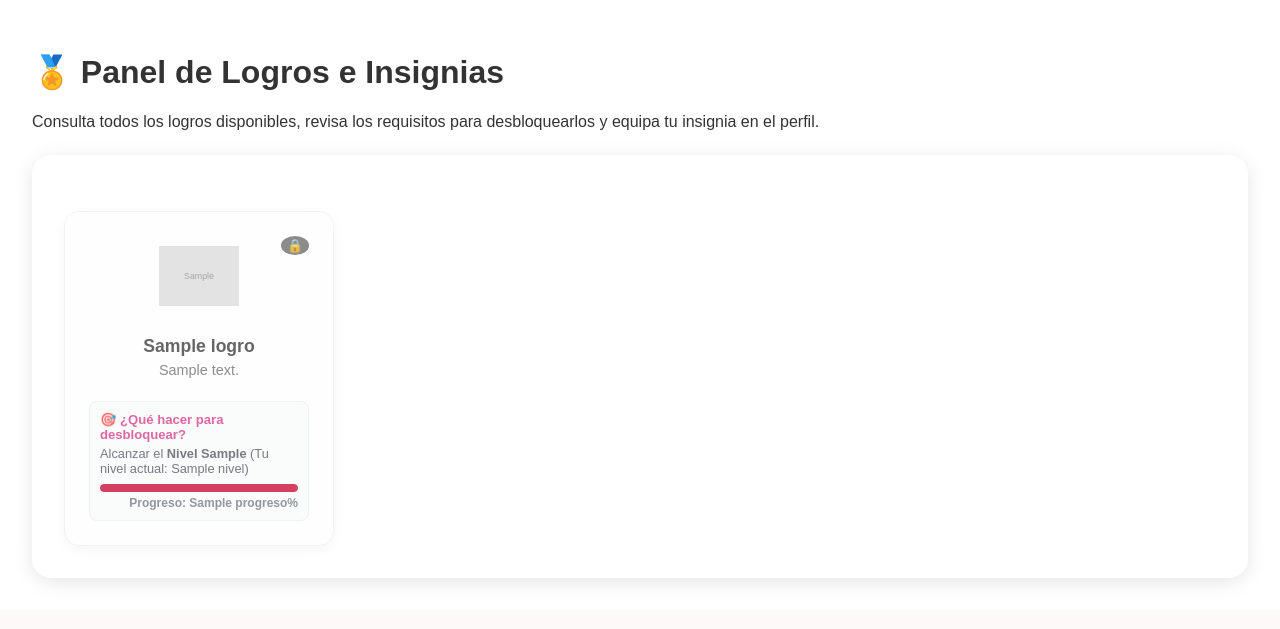
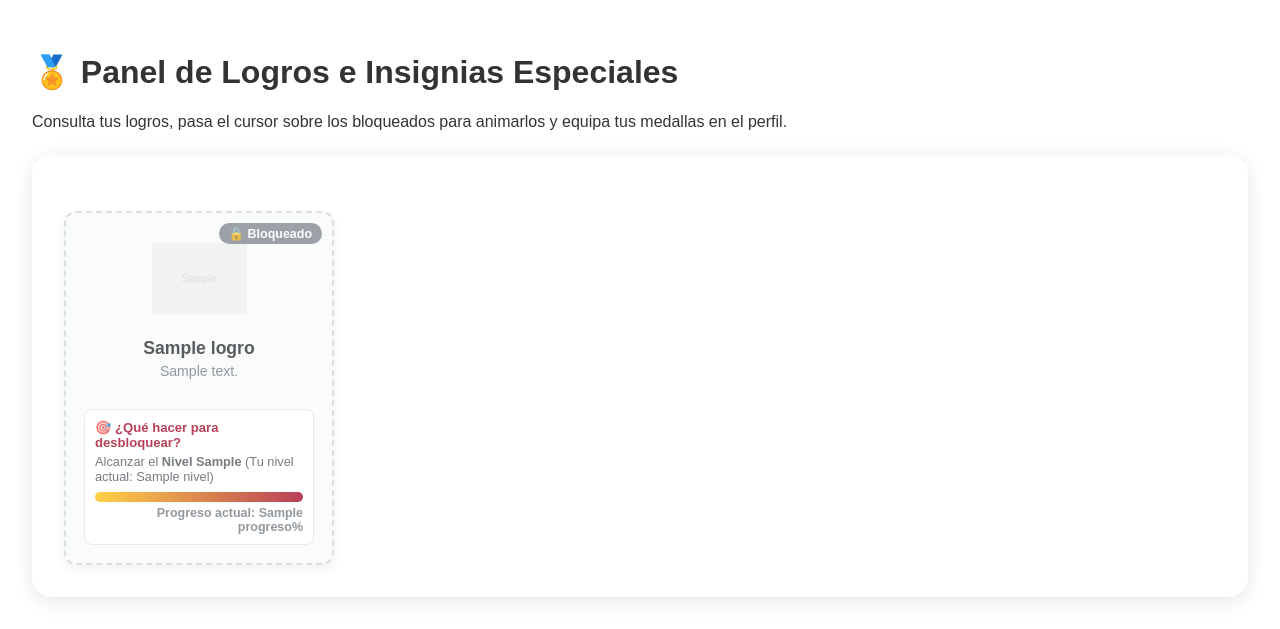
Before and after one commit to XYMAXIMUS/Tesis_grupo3.2, a Python web app: template templates/logros.html in a window 1280 px wide. Shown: the part 199-828 px from the top of the page. Before the commit the page ends 779 px from the top, so only its background shows below. Run offline with Jinja, Linux system fonts and the light colour scheme; the template is opened without the code that fills it: most values are stand-ins (such as "Sample title", 1, 10 or a date in 2020); grey boxes marked "Sample" are stand-in pictures.

Commit message:
Enhance logros.html with improved styles and animations
Improved styles and layout for achievement cards and added hover effects for locked achievements.

```diff
--- a/templates/logros.html
+++ b/templates/logros.html
@@ -2,9 +2,88 @@
 {% block title %}Logros - Gamificación UBE{% endblock %}
 {% block contenido %}
 
+<style>
+/* --- ESTILOS MEJORADOS PARA TARJETAS Y GIFS --- */
+.logro-card {
+    position: relative;
+    background: #ffffff;
+    border-radius: 12px;
+    padding: 18px;
+    box-shadow: 0 4px 12px rgba(0,0,0,0.08);
+    transition: all 0.3s cubic-bezier(0.25, 0.8, 0.25, 1);
+    display: flex;
+    flex-direction: column;
+    justify-content: space-between;
+}
+
+.logro-card:hover {
+    transform: translateY(-4px);
+    box-shadow: 0 8px 20px rgba(0,0,0,0.12);
+}
+
+/* Estado Bloqueado: Fondo grisáceo y recuadro */
+.logro-card.bloqueado {
+    background: #f8f9fa;
+    border: 2px dashed #ced4da;
+}
+
+/* Efecto para el GIF/Imagen dentro del contenedor bloqueado */
+.logro-card.bloqueado .logro-img-container img {
+    filter: grayscale(100%) opacity(0.35);
+    transition: filter 0.4s ease, transform 0.3s ease;
+}
+
+/* Al pasar el cursor sobre la tarjeta bloqueada, cobra color y animación */
+.logro-card.bloqueado:hover .logro-img-container img {
+    filter: grayscale(0%) opacity(1);
+    transform: scale(1.08);
+}
+
+.logro-img {
+    width: 95px;
+    height: 95px;
+    object-fit: contain;
+    margin: 0 auto 12px auto;
+    display: block;
+}
+
+/* Etiqueta flotante de Candado */
+.candado-overlay {
+    position: absolute;
+    top: 10px;
+    right: 10px;
+    background: rgba(108, 117, 125, 0.9);
+    color: white;
+    padding: 3px 10px;
+    border-radius: 15px;
+    font-size: 0.78em;
+    font-weight: bold;
+    z-index: 2;
+}
+
+.estado-completado {
+    color: #198754;
+    font-weight: bold;
+    font-size: 0.9em;
+}
+
+.logro-barra-outer {
+    background: #e9ecef;
+    border-radius: 10px;
+    height: 10px;
+    overflow: hidden;
+}
+
+.logro-barra-inner {
+    background: linear-gradient(90deg, #ffc107, #a10020);
+    height: 100%;
+    transition: width 0.5s ease;
+}
+</style>
+
 <div class="bienvenida-box">
-    <h1>🏅 Panel de Logros e Insignias</h1>
-    <p>Consulta todos los logros disponibles, revisa los requisitos para desbloquearlos y equipa tu insignia en el perfil.</p>
+    <h1>🏅 Panel de Logros e Insignias Especiales</h1>
+    <p>Consulta tus logros, pasa el cursor sobre los bloqueados para animarlos y equipa tus medallas en el perfil.</p>
 </div>
 
 <div class="fondo-blur">
@@ -12,46 +91,48 @@
         {% for item in logros %}
             <div class="logro-card {% if not item.desbloqueado %}bloqueado{% endif %}">
 
-                <!-- Imagen del Logro / Gif de Nivel -->
-                <div style="position: relative; display: inline-block;">
+                {% if not item.desbloqueado %}
+                    <div class="candado-overlay">🔒 Bloqueado</div>
+                {% endif %}
+
+                <div class="logro-img-container" style="text-align: center;">
                     <img src="{{ url_for('static', filename='img/' + item.logro.imagen_url) }}"
                          class="logro-img"
                          alt="{{ item.logro.nombre }}">
-                    {% if not item.desbloqueado %}
-                        <span style="position: absolute; top: 0; right: 0; background: rgba(0,0,0,0.6); color: white; padding: 2px 6px; border-radius: 50%; font-size: 0.8em;">🔒</span>
-                    {% endif %}
                 </div>
 
-                <div>
-                    <div class="logro-titulo">{{ item.logro.nombre }}</div>
-                    <div class="logro-desc">{{ item.logro.descripcion }}</div>
+                <div style="text-align: center; margin-bottom: 8px;">
+                    <div class="logro-titulo" style="font-weight: bold; color: #212529; font-size: 1.1em; margin-bottom: 4px;">
+                        {{ item.logro.nombre }}
+                    </div>
+                    <div class="logro-desc" style="font-size: 0.88em; color: #6c757d;">
+                        {{ item.logro.descripcion }}
+                    </div>
                 </div>
 
-                <!-- Estado y Progreso del Logro -->
                 {% if item.desbloqueado %}
-                    <div style="margin-top: 0.5em;">
+                    <div style="margin-top: 0.5em; text-align: center;">
                         <span class="estado-completado">✔ ¡Desbloqueado!</span>
                         <a href="{{ url_for('equipar_logro', logro_id=item.logro.id) }}"
                            class="btn-equipar"
-                           style="margin-top: 0.6em; font-size: 0.85em; display: block; text-align: center;">
+                           style="margin-top: 0.6em; font-size: 0.85em; display: block; padding: 8px; background: #a10020; color: white; border-radius: 6px; text-decoration: none; font-weight: bold;">
                             {% if item.equipado %}⭐ Equipado en Perfil{% else %}Equipar Insignia{% endif %}
                         </a>
                     </div>
                 {% else %}
-                    <div style="margin-top: 0.5em; text-align: left; background: #f8f9fa; padding: 10px; border-radius: 8px; border: 1px solid #e9ecef;">
-                        <div style="font-size: 0.82em; color: #d63384; font-weight: bold; margin-bottom: 4px;">
+                    <div style="margin-top: 0.5em; text-align: left; background: #ffffff; padding: 10px; border-radius: 8px; border: 1px solid #dee2e6;">
+                        <div style="font-size: 0.82em; color: #a10020; font-weight: bold; margin-bottom: 4px;">
                             🎯 ¿Qué hacer para desbloquear?
                         </div>
                         <div style="font-size: 0.8em; color: #495057;">
                             Alcanzar el <b>Nivel {{ item.logro.nivel_requerido }}</b> (Tu nivel actual: {{ estudiante.nivel }})
                         </div>
 
-                        <!-- Barra de Progreso Dinámica -->
                         <div class="logro-barra-outer" style="margin-top: 8px;">
                             <div class="logro-barra-inner" style="width: {{ item.progreso }}%;"></div>
                         </div>
-                        <div class="logro-progreso-texto" style="text-align: right; font-weight: bold; font-size: 0.75em; color: #6c757d;">
-                            Progreso: {{ item.progreso }}%
+                        <div class="logro-progreso-texto" style="text-align: right; font-weight: bold; font-size: 0.78em; color: #6c757d; margin-top: 4px;">
+                            Progreso actual: {{ item.progreso }}%
                         </div>
                     </div>
                 {% endif %}
```
